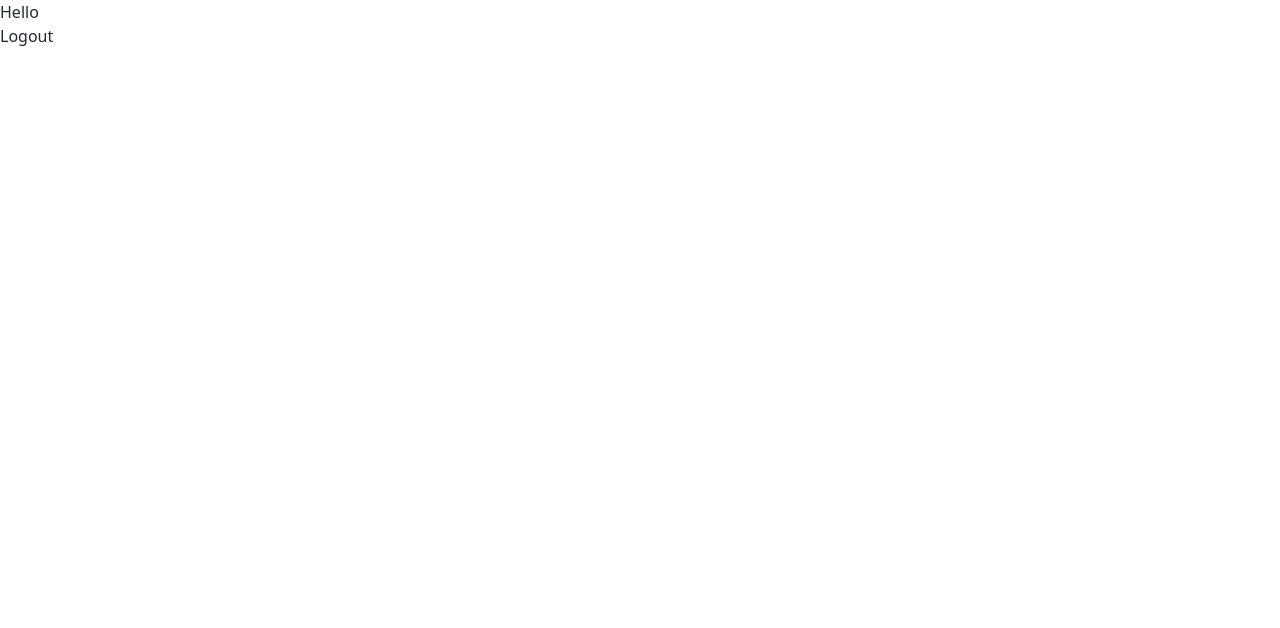
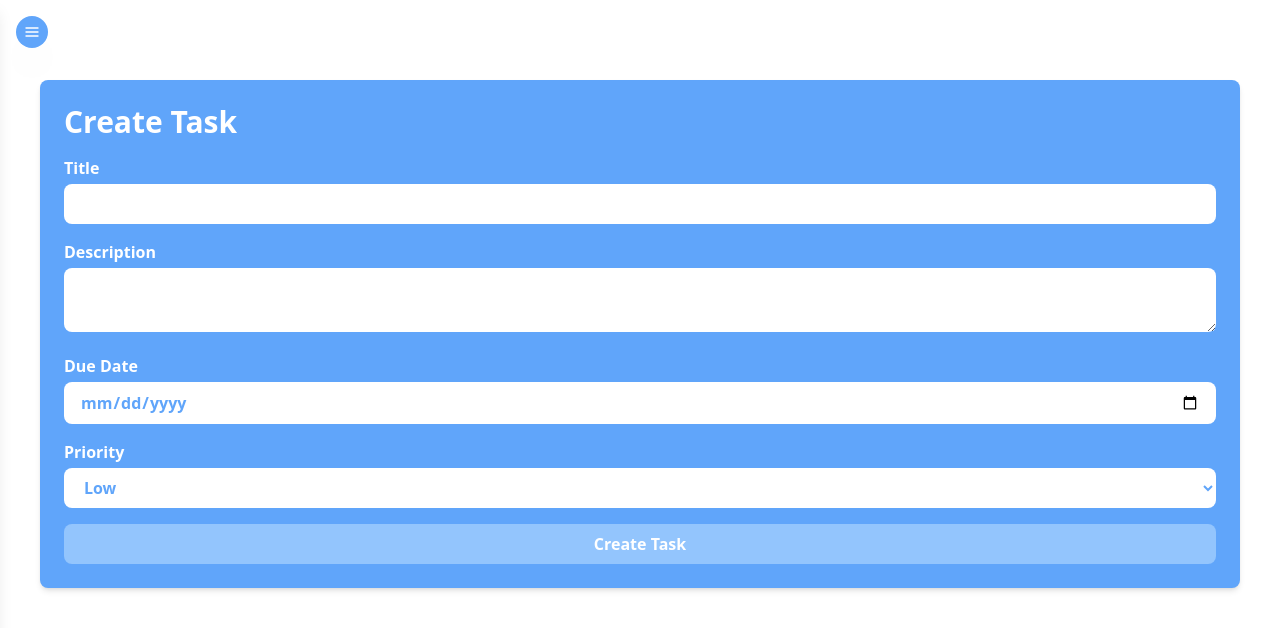
Before and after one commit to Shuvro0421/task_management_system, a React (Vite) app: page / in a window 1280 px wide. Shown: the top 628 px of the page. Built offline with nearby package versions, Linux system fonts and the light colour scheme; no server answers.

Commit message:
create task  done

```diff
--- a/src/components/Body/Body.jsx
+++ b/src/components/Body/Body.jsx
@@ -1,26 +1,79 @@
-import React, { useContext } from 'react';
+import React, { useState, useContext } from 'react';
+import { FiMenu } from 'react-icons/fi';
+import { AiOutlineClose } from 'react-icons/ai';
+import { Link, Outlet, useLocation, useNavigate } from 'react-router-dom';
+import useTitle from '../hooks/useTitle';
 import { AuthContext } from '../AuthProvider/AuthProvider';
-import useTitle from '../hooks/useTitle';
 
 
 const Body = () => {
     useTitle('Home');
-    const { logOut } = useContext(AuthContext);
+    const [isOpen, setIsOpen] = useState(false);
+    const location = useLocation();
+    const { user, logOut } = useContext(AuthContext); // Access user object and signOut function from AuthContext
+    const navigate = useNavigate()
 
-    const handleLogout = () => {
+    const links = (
+        <>
+            <li className='transition-transform ease-in-out duration-150 active:scale-95'>
+                <Link to={'/'} className={location.pathname === '/' ? 'text-blue-400' : 'text-white'}>
+                    Create Task
+                </Link>
+            </li>
+            <li className='transition-transform ease-in-out duration-150 active:scale-95'>
+                <Link to={'/taskCategories'} className={location.pathname === '/taskCategories' ? 'text-blue-400' : 'text-white'}>
+                    Task Categories
+                </Link>
+            </li>
+        </>
+    );
+
+    const handleLogOut = () => {
         logOut()
             .then(() => {
-                console.log('Logged out successfully');
+                console.log('logged out')
+                navigate('/login')
+
             })
-            .catch((error) => {
-                console.error('Error logging out:', error);
-            });
-    };
+            .catch(error => {
+                console.log(error)
+            })
+    }
 
     return (
         <div>
-            <h1>Hello</h1>
-            <button onClick={handleLogout}>Logout</button>
+            <div className="relative">
+                <button
+                    className="fixed left-0 top-0 m-4 p-2 bg-blue-400 shadow-2xl text-white rounded-full z-10"
+                    onClick={() => setIsOpen(!isOpen)}
+                >
+                    {isOpen ? <AiOutlineClose /> : <FiMenu />}
+                </button>
+
+                <div className={`fixed left-0 top-0 h-full w-64 bg-blue-900 bg-opacity-70 backdrop-blur-md shadow-lg transform transition-transform duration-300 ${isOpen ? 'translate-x-0' : '-translate-x-full'}`}>
+                    <div className='text-center text-white font-semibold mt-20  mx-6 h-[500px] custom-scrollbar overflow-auto'>
+                        {user && ( // Check if user is logged in
+                            <div className=''>
+                                <img src={user?.photoURL} alt="User" className="w-20 border-2 border-white h-20 mx-auto rounded-full mb-2" />
+                                <div className="text-lg">{user.displayName}</div>
+                                <div className="text-sm">{user.email}</div>
+                            </div>
+                        )}
+                        <ul className='space-y-2 mt-10'>
+                            {links}
+                        </ul>
+
+                        {/* Logout button positioned at the bottom of the drawer */}
+                        {user && (
+                            <button onClick={handleLogOut} className="text-white bg-blue-400 px-4 py-2 w-11/12 rounded-md transition-transform ease-in-out duration-150 active:scale-95 absolute bottom-4 left-0 right-0 m-auto ">Logout</button>
+                        )}
+                    </div>
+                </div>
+            </div>
+            {/* outlet */}
+            <div className='md:pt-20 w-full lg:w-[1200px] 2xl:w-[1400px] mx-auto px-10 md:px-0 pt-10'>
+                <Outlet></Outlet>
+            </div>
         </div>
     );
 };
--- /dev/null
+++ b/src/components/CreateTask/CreateTask.jsx
@@ -0,0 +1,73 @@
+import React, { useState } from 'react';
+import axios from 'axios';
+import useTitle from '../hooks/useTitle';
+import { useContext } from 'react';
+import { AuthContext } from '../AuthProvider/AuthProvider';
+
+const CreateTask = () => {
+    useTitle('Create Task');
+    const { user } = useContext(AuthContext);
+    const [title, setTitle] = useState('');
+    const [description, setDescription] = useState('');
+    const [dueDate, setDueDate] = useState('');
+    const [priority, setPriority] = useState('');
+    const [successMessage, setSuccessMessage] = useState('');
+    const [errorMessage, setErrorMessage] = useState('');
+
+    const handleSubmit = async (e) => {
+        e.preventDefault();
+        try {
+            await axios.post('http://localhost:5000/tasks', {
+                title,
+                description,
+                dueDate,
+                priority,
+                displayName: user.displayName,
+                email: user.email
+            });
+            setSuccessMessage('Task created successfully!');
+            setErrorMessage('');
+            setTitle('');
+            setDescription('');
+            setDueDate('');
+            setPriority('');
+        } catch (error) {
+            console.error('Error creating task:', error);
+            setSuccessMessage('');
+            setErrorMessage('Failed to create task. Please try again.');
+        }
+    };
+
+    return (
+        <div className="w-full mx-auto  font-semibold p-6 bg-blue-400 rounded-lg shadow-md">
+            <h1 className="text-3xl text-white mb-4">Create Task</h1>
+            {successMessage && <p className="text-white mb-4">{successMessage}</p>}
+            {errorMessage && <p className="text-red-700 mb-4">{errorMessage}</p>}
+            <form onSubmit={handleSubmit} className="space-y-4">
+                <div>
+                    <label className="block text-white mb-1">Title</label>
+                    <input type="text" value={title} onChange={(e) => setTitle(e.target.value)} className="w-full px-4 py-2 rounded-lg bg-white text-blue-400 focus:outline-none focus:bg-gray-100" />
+                </div>
+                <div>
+                    <label className="block text-white mb-1">Description</label>
+                    <textarea value={description} onChange={(e) => setDescription(e.target.value)} className="w-full px-4 py-2 rounded-lg bg-white text-blue-400 focus:outline-none focus:bg-gray-100"></textarea>
+                </div>
+                <div>
+                    <label className="block text-white mb-1">Due Date</label>
+                    <input type="date" value={dueDate} onChange={(e) => setDueDate(e.target.value)} className="w-full px-4 py-2 rounded-lg bg-white text-blue-400 focus:outline-none focus:bg-gray-100" />
+                </div>
+                <div>
+                    <label className="block text-white mb-1">Priority</label>
+                    <select value={priority} onChange={(e) => setPriority(e.target.value)} className="w-full px-4 py-2 rounded-lg bg-white text-blue-400 focus:outline-none focus:bg-gray-100">
+                        <option value="low">Low</option>
+                        <option value="medium">Medium</option>
+                        <option value="high">High</option>
+                    </select>
+                </div>
+                <button type="submit" className="w-full bg-blue-300 transition-transform ease-in-out duration-150 active:scale-95 py-2 rounded-lg text-white">Create Task</button>
+            </form>
+        </div>
+    );
+};
+
+export default CreateTask;
--- a/src/components/Login/Login.jsx
+++ b/src/components/Login/Login.jsx
@@ -55,13 +55,13 @@ const Login = () => {
     }, [error]);
 
     return (
-        <div className="hero min-h-screen" style={{ backgroundImage: 'url(https://cdn.hero.page/wallpapers/3c808cff-8d2f-472b-83ae-f6bb894275bb-mystical-forest-art-wallpaper-wallpaper-2.png)' }}>
+        <div className="hero min-h-screen " style={{ backgroundImage: 'url(https://i.ibb.co/3NpJjHc/1-Svz-Kct-RCi8bw-B0-QPd-OZk-BP0p-Rhs-Oq-Zpl0wjs6y0.png)' }}>
             <div className="hero-overlay bg-opacity-60"></div>
             <div className="hero-content text-center text-neutral-content">
                 <div className="max-w-md">
                     <div className="hero min-h-screen ">
                         <div className="hero-content md:w-96 mt-14 flex-col lg:flex-row-reverse">
-                            <div className="card flex-shrink-0 w-full text-black max-w-sm shadow-2xl bg-slate-900 bg-opacity-50 backdrop-blur-md">
+                            <div className="card flex-shrink-0 w-full text-black max-w-sm shadow-2xl bg-slate-900 bg-opacity-25 backdrop-blur-md">
                                 <form id="login-form" onSubmit={handleLogin} className="card-body">
                                     <div className="form-control">
                                         <label className="label">
--- a/src/components/Register/Register.jsx
+++ b/src/components/Register/Register.jsx
@@ -56,13 +56,13 @@ const Register = () => {
     }
 
     return (
-        <div className="hero min-h-screen" style={{ backgroundImage: 'url(https://cdn.wallpapersafari.com/2/94/nreGO9.png)' }}>
+        <div className="hero min-h-screen " style={{ backgroundImage: 'url(https://i.ibb.co/L5SPmVD/task-tracker-cover-1200x675.png)' }}>
             <div className="hero-overlay bg-opacity-60"></div>
             <div className="hero-content text-center text-neutral-content">
                 <div className="max-w-md">
                     <div className="hero min-h-screen">
                         <div className="hero-content md:w-96 mt-14 flex-col lg:flex-row-reverse">
-                            <div className="card flex-shrink-0 w-full text-black max-w-sm shadow-2xl bg-slate-900 bg-opacity-30">
+                            <div className="card flex-shrink-0 w-full text-black max-w-sm shadow-2xl bg-slate-900 bg-opacity-25 backdrop-blur-md">
                                 <form onSubmit={handleRegister} className="card-body">
                                     <div className="form-control">
                                         <label className="label">
--- /dev/null
+++ b/src/components/TaskCategories/TaskCategories.jsx
@@ -0,0 +1,13 @@
+import React from 'react';
+import useTitle from '../hooks/useTitle';
+
+const TaskCategories = () => {
+    useTitle('Task Categories')
+    return (
+        <div>
+            Task Categories
+        </div>
+    );
+};
+
+export default TaskCategories;
--- a/src/index.css
+++ b/src/index.css
@@ -1,3 +1,24 @@
 @tailwind base;
 @tailwind components;
 @tailwind utilities;
+
+.custom-scrollbar {
+  max-height: 100%;
+  overflow-y: auto; /* or overflow-y: scroll; */
+  scrollbar-width: thin;
+  scrollbar-color: rgba(255, 255, 255, 0.5) rgba(0, 0, 0, 0.1);
+}
+
+.custom-scrollbar::-webkit-scrollbar {
+  width: 8px;
+}
+
+.custom-scrollbar::-webkit-scrollbar-track {
+  background: rgba(0, 0, 0, 0.1);
+}
+
+.custom-scrollbar::-webkit-scrollbar-thumb {
+  background-color: rgba(255, 255, 255, 0.5);
+  border-radius: 6px;
+  border: 2px solid rgba(0, 0, 0, 0);
+}
```
Also changed, not shown: src/main.jsx (+13 -1 lines).
